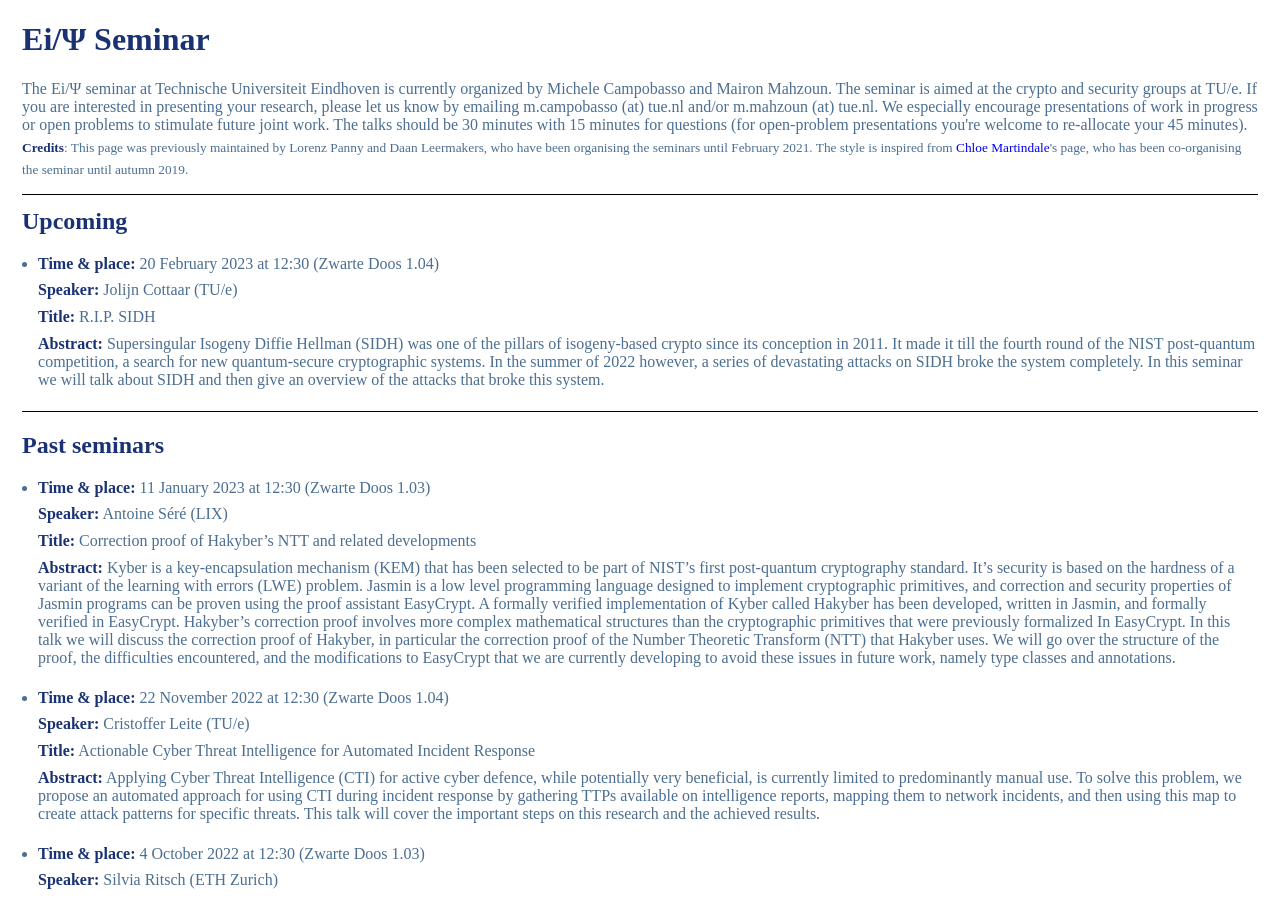
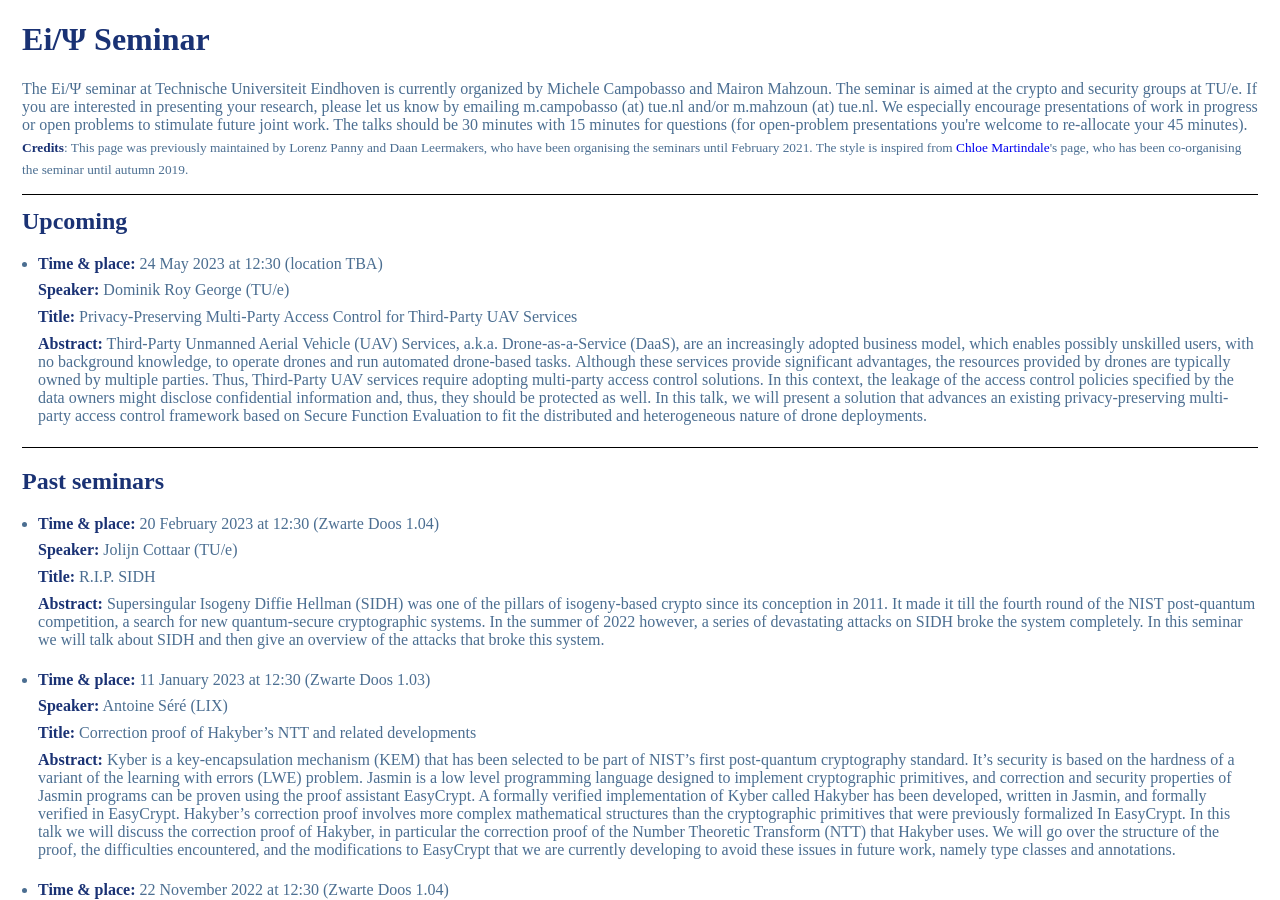
Before and after one commit to michelecampobasso/michelecampobasso.github.io, a Jekyll site: the page eipsi/index.html, which Jekyll copies as it is, in a window 1280 px wide and 900 px high. Built offline with Jekyll 4.4.1, drawn with Linux system fonts in a browser that asks for light colours; some web fonts are replaced; formulas are drawn with MathJax 3.

Commit message:
Update EiPSi page

```diff
--- a/eipsi/index.html
+++ b/eipsi/index.html
@@ -236,6 +236,27 @@ img.MathJax_strut {border: 0!important; padding: 0!important; margin: 0!importan
             <li>
                 <p>
                     <b>Time &amp; place:</b>
+                    24 May 2023 at 12:30 (location TBA)
+                </p><p>
+                    <b>Speaker:</b>
+                    Dominik Roy George (TU/e)
+                </p><p>
+                    <b>Title:</b>
+                    Privacy-Preserving Multi-Party Access Control for Third-Party UAV Services
+                </p><p>
+                    <b>Abstract:</b>
+                    Third-Party Unmanned Aerial Vehicle (UAV) Services, a.k.a. Drone-as-a-Service (DaaS), are an increasingly adopted business model, which enables possibly unskilled users, with no background knowledge, to operate drones and run automated drone-based tasks. Although these services provide significant advantages, the resources provided by drones are typically owned by multiple parties. Thus, Third-Party UAV services require adopting multi-party access control solutions. In this context, the leakage of the access control policies specified by the data owners might disclose confidential information and, thus, they should be protected as well. In this talk, we will present a solution that advances an existing privacy-preserving multi-party access control framework based on Secure Function Evaluation to fit the distributed and heterogeneous nature of drone deployments.
+             </li>
+        </ul>
+
+        <hr style="margin-top:1ex;">
+
+        <h2>Past seminars</h2>
+
+        <ul class="spaced-list">
+            <li>
+                <p>
+                    <b>Time &amp; place:</b>
                     20 February 2023 at 12:30 (Zwarte Doos 1.04)
                 </p><p>
                     <b>Speaker:</b>
@@ -247,13 +268,6 @@ img.MathJax_strut {border: 0!important; padding: 0!important; margin: 0!importan
                     <b>Abstract:</b>
                     Supersingular Isogeny Diffie Hellman (SIDH) was one of the pillars of isogeny-based crypto since its conception in 2011. It made it till the fourth round of the NIST post-quantum competition, a search for new quantum-secure cryptographic systems. In the summer of 2022 however, a series of devastating attacks on SIDH broke the system completely. In this seminar we will talk about SIDH and then give an overview of the attacks that broke this system.
              </li>
-        </ul>
-
-        <hr style="margin-top:1ex;">
-
-        <h2>Past seminars</h2>
-
-        <ul class="spaced-list">
             <li>
                 <p>
                     <b>Time &amp; place:</b>
```
